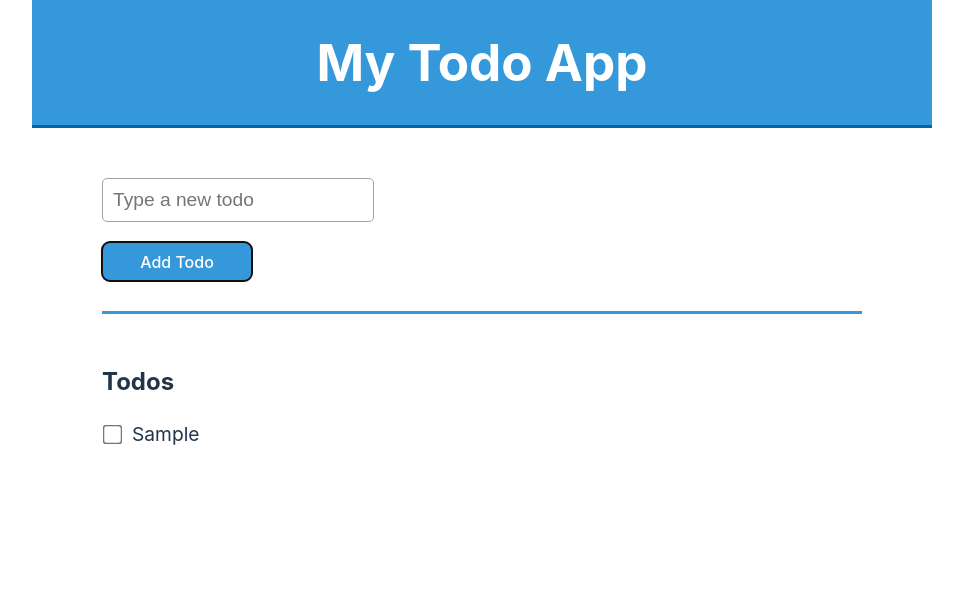
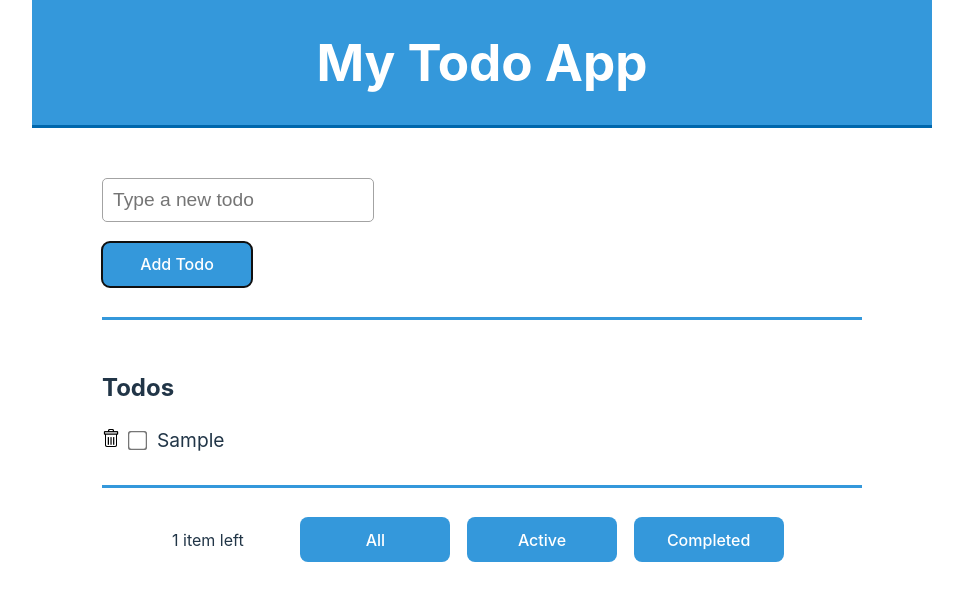
Before and after one commit to Carole-GRD/react-intro, a React (Vite) app: page / in a window 1280 px wide. Both pictures are taken after typing "Sample" into the empty fields and a click on the button "Add Todo". Shown: the top 600 px of the page, without its empty margins (158-1121 px from the left). Built offline with nearby package versions, Linux system fonts and the light colour scheme.

Commit message:
deleteTodo + display (all, active, completed)

```diff
--- a/src/components/form/Form.jsx
+++ b/src/components/form/Form.jsx
@@ -9,10 +9,10 @@ function Form( { onAddTodo } ) {
     function handleAddTodo(event) {
         event.preventDefault();
 
-        const inputElement = inputRef.current.value;    // New value
+        const inputElement = inputRef.current.value;       // New todo (input value)
         if (inputElement.trim() !== '') {
-            onAddTodo(inputElement);                        // Notify the parent about the change
-            inputRef.current.value = '';                    // Clear input after adding todo
+            onAddTodo(inputElement);                       // Notify the parent about the change
+            inputRef.current.value = '';                   // Clear input after adding todo
         }
     }
 
--- a/src/components/form/form.css
+++ b/src/components/form/form.css
@@ -16,6 +16,7 @@
 }
 
 .form button {
+    height: 45px;
     width: 150px;
     margin-bottom: 30px;
 }
--- a/src/components/list/List.jsx
+++ b/src/components/list/List.jsx
@@ -1,15 +1,46 @@
 
+import { useState } from 'react';
 import './list.css'
 
-function List( { todos, onChecked } ) {
+function List( { todos, onChecked, onDeleteTodo } ) {
+
+
+    const [todosToDisplay, setTodoToDisplay] = useState('all');
+
+    function handleDisplayAll() {
+        setTodoToDisplay('all');
+    }
+
+    function handleDisplayActive() {
+        setTodoToDisplay('active');
+    }
+
+    function handleDisplayCompleted() {
+        setTodoToDisplay('completed');
+    }
+
+    const todosActive = todos.filter(todo => todo.checked === false);
+    const todosCompleted = todos.filter(todo => todo.checked === true);
+
+    const displayTodos =
+        todosToDisplay === 'all'
+        ? todos
+        : (todosToDisplay === 'active' ? todosActive : todosCompleted);
 
     return (
         <div className='list'>
 
             <h2>Todos</h2>
 
-            {todos.map((todo) => (
+            {displayTodos.map((todo) => (
                 <div key={todo.id}>
+                    <button className='bin-btn' onClick={() => onDeleteTodo(todo.id)}>
+                        <img
+                            className="bin-img"
+                            src="/src/assets/bin.png"
+                            alt="Supprimer la todo"
+                        />
+                    </button>
                     <input
                         type="checkbox"
                         name={todo.name}
@@ -21,6 +52,23 @@ function List( { todos, onChecked } ) {
                 </div>
             ))}
 
+            <div className="select">
+                <div className="nbr">
+                    {todos.length} item{todos.length > 1 && 's'} left
+                </div>
+                <div className="btn">
+                    <button onClick={handleDisplayAll}>
+                        All
+                    </button>
+                    <button onClick={handleDisplayActive}>
+                        Active
+                    </button>
+                    <button onClick={handleDisplayCompleted}>
+                        Completed
+                    </button>
+                </div>
+            </div>
+
         </div>
     )
 }
--- a/src/components/list/list.css
+++ b/src/components/list/list.css
@@ -1,9 +1,10 @@
 .list {
-    padding: 0 70px;
+    padding: 0 30px;
 }
 
 .list input {
     transform: scale(1.5);
+    cursor: pointer;
 }
 
 .list input:checked {
@@ -14,3 +15,69 @@
     padding-left: 10px;
     font-size: 1.2rem;
 }
+
+/* boutons avec image de poubelle */
+.list .bin-btn {
+    margin: 0 10px 0 0;
+    padding: 0;
+    background-color: #fff;
+    width: 15px;
+    outline: none;
+}
+
+.list .bin-img {
+    width: 18px;
+    cursor: pointer;
+}
+
+/* div pour selectionner l'affichage */
+.list .select {
+    margin-top: 30px;
+    padding-top: 20px;
+    border-top: 3px solid #3498db;
+
+}
+.list .select .nbr {
+    padding: 20px 0;
+}
+.list .select .btn {
+    display: flex;
+    flex-direction: column;
+    width: 150px;
+    row-gap: 15px;
+}
+
+
+
+@media only screen and (min-width: 400px) {
+    .list {
+        padding: 0 70px;
+    }
+    .list .select {
+        display: flex;
+        /* justify-content: space-around; */
+        align-items: center;
+        justify-content: center;
+
+    }
+    .list .select .nbr {
+        min-width: 120px;
+    }
+    .list .select .btn {
+        width: 150px;
+    }
+    .list .select .btn button {
+        height: 45px;
+        width: 150px;
+    }
+}
+
+
+@media only screen and (min-width: 800px) {
+    .list .select .btn {
+        display: flex;
+        flex-direction: row;
+        justify-content: space-around;
+        width: 500px;
+    }
+}
--- a/src/containers/todoList/TodoList.jsx
+++ b/src/containers/todoList/TodoList.jsx
@@ -1,33 +1,42 @@
-import { useState, useEffect } from 'react';
+import { useState, useEffect, useId } from 'react';
 
 import Header from '../../components/header/Header';
 import Form from '../../components/form/Form';
 import List from '../../components/list/List';
+
 
 const LSKEY = "MyTodoApp";
 
 
 function TodoList() {
 
+    const todoId = useId();
+
     // Récupération des todos depuis le localStorage ou utilisation d'une liste vide par défaut
-    const initialTodos = JSON.parse(window.localStorage.getItem(LSKEY + ".todos")) || [];
+    const initialTodos = JSON.parse(localStorage.getItem(LSKEY + ".todos")) || [];
     const [todos, setTodos] = useState(initialTodos);
+
+    // localStorage.clear();
 
     useEffect(() => {
         // Sauvegarder les todos dans le localStorage à chaque changement
-        window.localStorage.setItem(LSKEY + ".todos", JSON.stringify(todos));
+        localStorage.setItem(LSKEY + ".todos", JSON.stringify(todos));
     }, [todos])
 
 
     function addTodo(newTodo) {
-        const newTodos = [
-            ...todos,
-            { id: todos.length + 1, name: newTodo, checked: false },
-        ];
-        setTodos(newTodos);
+        // "isTodo" vérifie que la todo n'existe pas déjà
+        const isTodo = todos.find(todo => todo.name === newTodo);
+        if (!isTodo) {
+            const newTodos = [
+                ...todos,
+                { id: todoId + "-" + newTodo, name: newTodo, checked: false },
+            ];
+            setTodos(newTodos);
+        }
     }
 
-    const checked = (id) => {
+    function checked(id) {
         // Mise à jour du state des todos
         setTodos((prevTodos) => (
             // Utilisation de la méthode map pour créer un nouveau tableau de todos
@@ -42,11 +51,31 @@ function TodoList() {
         ))
     }
 
+    function deleteTodo(id) {
+        // trouve la todo à supprimer
+        const todoToDelete = todos.find(todo => todo.id === id);
+        if (todoToDelete) {
+            // trouve l'index de la todo dans la liste
+            const index = todos.indexOf(todoToDelete);
+            // fais une copie
+            const newTodos = [...todos];
+            // supprime la todo de la copie
+            newTodos.splice(index, 1);
+            // réactualise l'état de la liste todos
+            setTodos(newTodos);
+        }
+    }
+
+
     return (
         <>
             <Header />
             <Form onAddTodo={addTodo} />
-            <List todos={todos} onChecked={checked} />
+            <List
+                todos={todos}
+                onChecked={checked}
+                onDeleteTodo={deleteTodo}
+            />
         </>
     )
 }
```
Also changed, not shown: src/assets/bin.png (added).
